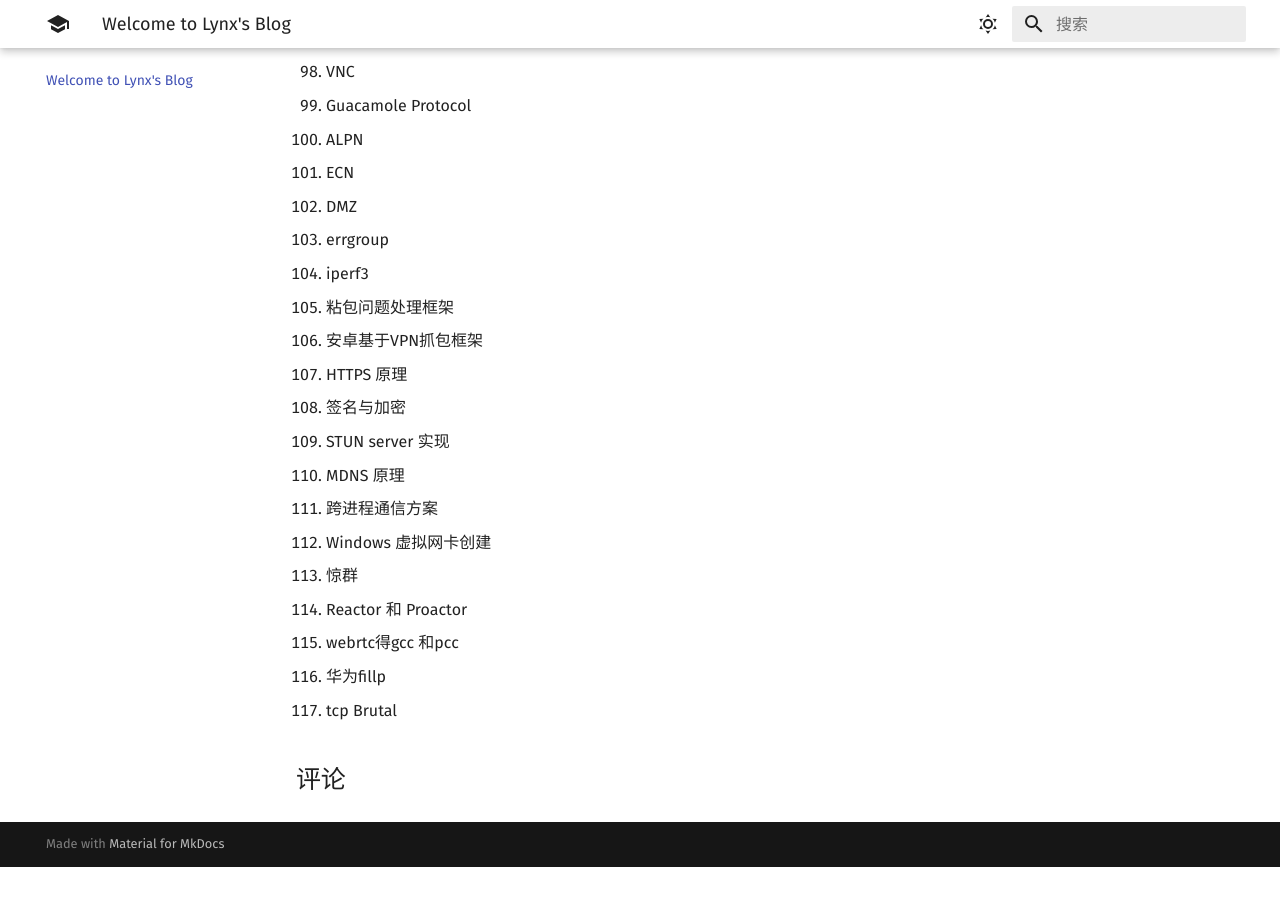
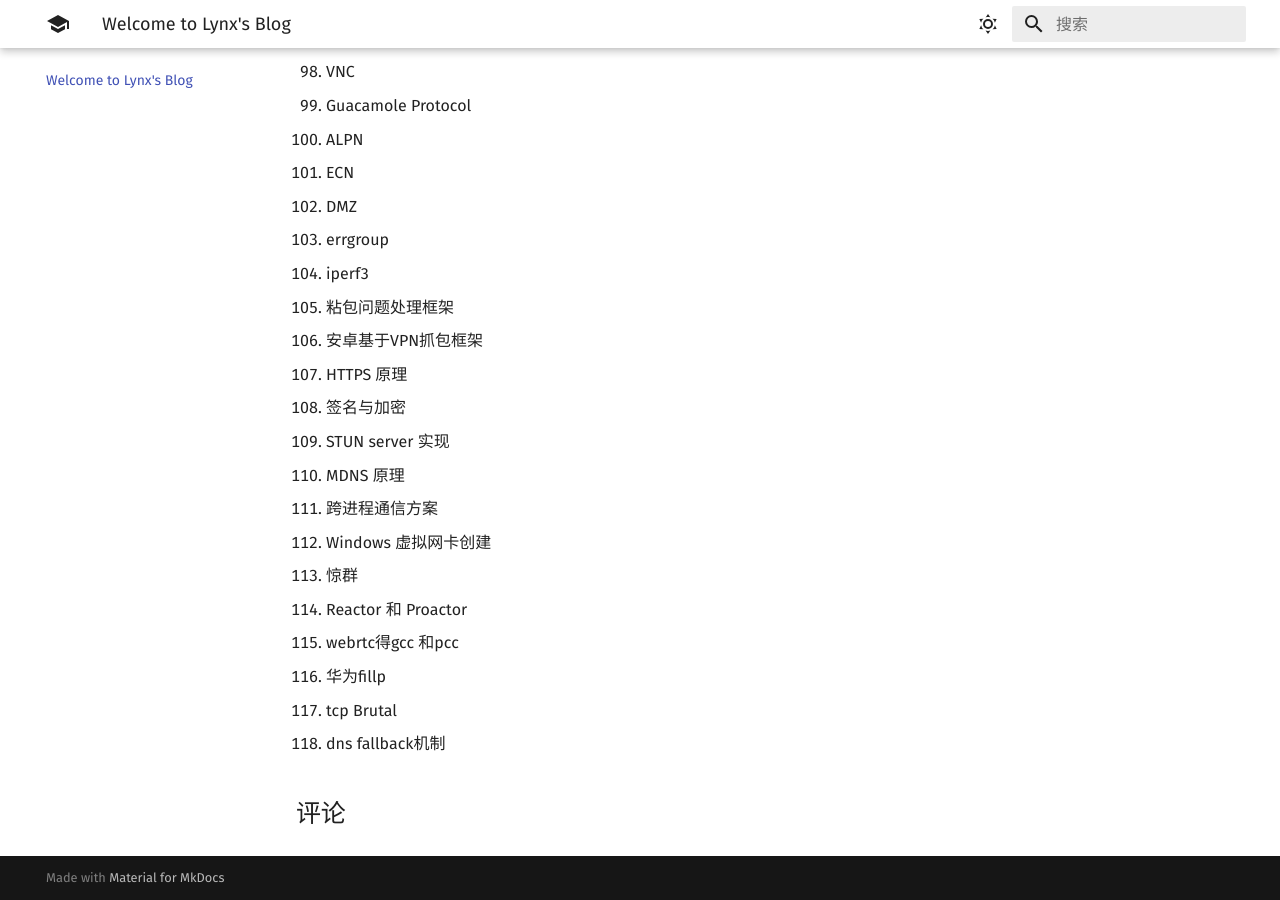
Before and after one commit to 1314liuwei/blog, an MkDocs documentation site: the page built from docs/index.md, in a window 1280 px wide and 900 px high, scrolled down 3495 px. Built offline with MkDocs 1.6.1 and Material for MkDocs 9.7.7, drawn with Linux system fonts in a browser that asks for light colours; comment, search, counter and statistics services are not loaded; before the commit the page ends 4362 px from its top, so only the background shows below that.

Commit message:
2023/12/12 周二

```diff
--- a/docs/index.md
+++ b/docs/index.md
@@ -119,3 +119,4 @@
 115. webrtc得gcc 和pcc
 116. 华为fillp
 117. tcp Brutal
+118. dns fallback机制
```
